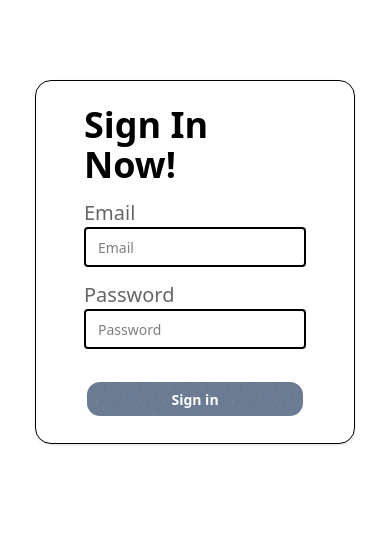
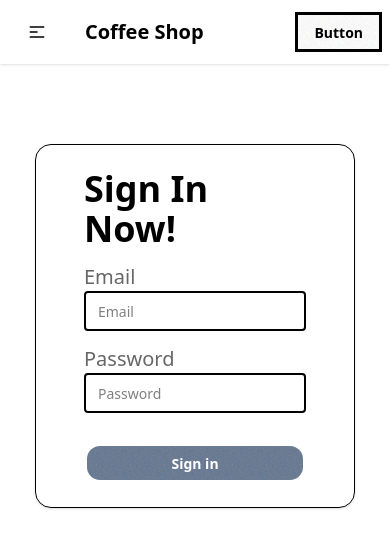
Before and after one commit to noboKumar/PH-coffee-shop-client, a React (Vite) app: page /signin in a window 390 px wide. Shown: the top 548 px of the page. Built offline with nearby package versions, Linux system fonts and the light colour scheme.

Commit message:
add nav bar

```diff
--- a/src/components/CoffeeCard.jsx
+++ b/src/components/CoffeeCard.jsx
@@ -46,7 +46,7 @@
   return (
     <div className="card card-side bg-base-100 border-2 rounded-2xl px-12 py-6 justify-between items-center shadow">
       <figure>
-        <img className="rounded-2xl" src={photo} alt="coffee-photo" />
+        <img className="rounded-2xl w-[200px] px-2" src={photo} alt="coffee-photo" />
       </figure>
       <div className="space-y-5">
         <h2 className="card-title text-2xl">Name: {name}</h2>
--- /dev/null
+++ b/src/components/NavBar.jsx
@@ -0,0 +1,58 @@
+import React from "react";
+import { Link, NavLink } from "react-router";
+
+const NavBar = () => {
+  const navBarLinks = (
+    <>
+      <li>
+        <NavLink to={"/addCoffee"}>addCoffee</NavLink>
+      </li>
+      <li>
+        <NavLink to={"/signin"}>Signin</NavLink>
+      </li>
+      <li>
+        <NavLink to={"/signup"}>SignUp</NavLink>
+      </li>
+    </>
+  );
+  return (
+    <div className="navbar bg-base-100 shadow-sm">
+      <div className="navbar-start">
+        <div className="dropdown">
+          <div tabIndex={0} role="button" className="btn btn-ghost lg:hidden">
+            <svg
+              xmlns="http://www.w3.org/2000/svg"
+              className="h-5 w-5"
+              fill="none"
+              viewBox="0 0 24 24"
+              stroke="currentColor"
+            >
+              {" "}
+              <path
+                strokeLinecap="round"
+                strokeLinejoin="round"
+                strokeWidth="2"
+                d="M4 6h16M4 12h8m-8 6h16"
+              />{" "}
+            </svg>
+          </div>
+          <ul
+            tabIndex={0}
+            className="menu menu-sm dropdown-content bg-base-100 rounded-box z-1 mt-3 w-52 p-2 shadow"
+          >
+            {navBarLinks}
+          </ul>
+        </div>
+        <Link className="btn btn-ghost text-xl">Coffee Shop</Link>
+      </div>
+      <div className="navbar-center hidden lg:flex">
+        <ul className="menu menu-horizontal px-1">{navBarLinks}</ul>
+      </div>
+      <div className="navbar-end">
+        <a className="btn">Button</a>
+      </div>
+    </div>
+  );
+};
+
+export default NavBar;
--- a/src/index.css
+++ b/src/index.css
@@ -2,3 +2,6 @@
 @plugin "daisyui" {
   themes: light;
 }
+.active{
+  @apply bg-base-200
+}
--- a/src/layouts/MainLayout.jsx
+++ b/src/layouts/MainLayout.jsx
@@ -1,9 +1,11 @@
 import React from "react";
 import { Outlet } from "react-router";
+import NavBar from "../components/NavBar";
 
 const MainLayout = () => {
   return (
     <div>
+      <NavBar></NavBar>
       <div className="w-11/12 mx-auto">
         <Outlet></Outlet>
       </div>
```
